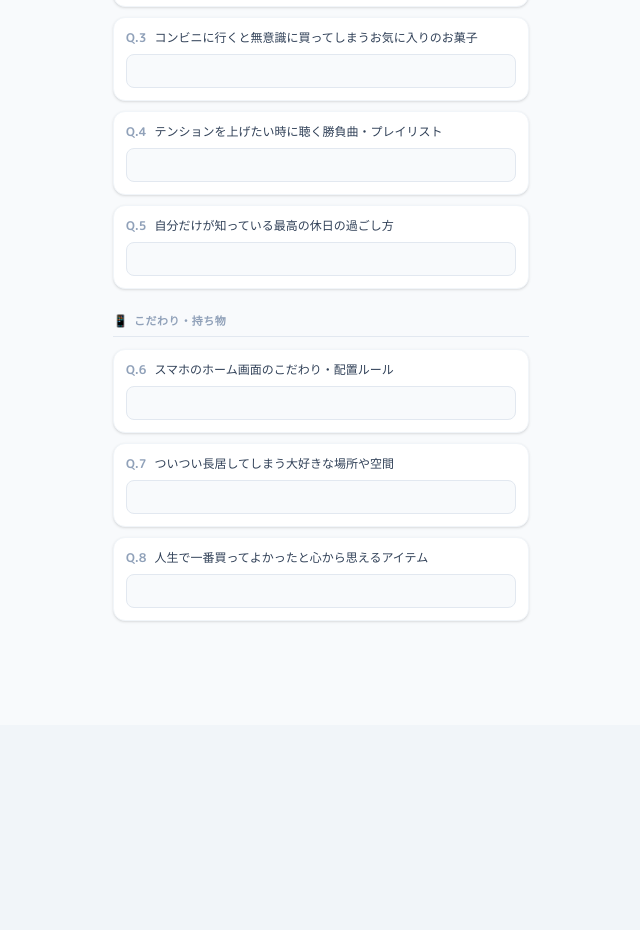
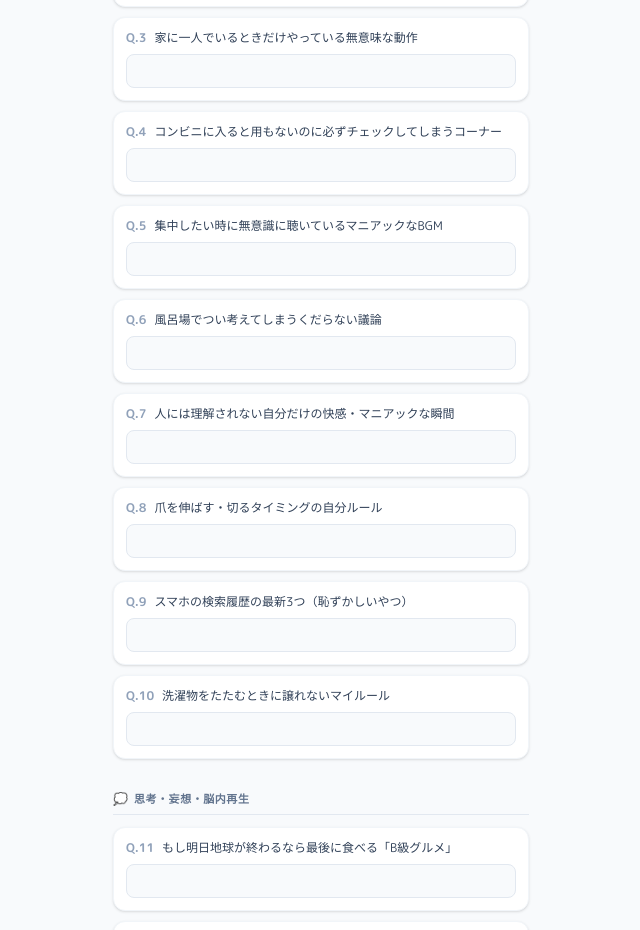
Before and after one commit to Cozy-Blank/watasiwo-katachi-tsukurumono, a Next.js app: page / in a window 1280 px wide. Shown: the part 517-1447 px from the top of the page, without its empty margins (319-959 px from the left). Before the commit the page ends 1242 px from the top, so only its background shows below. Built offline with nearby package versions, Linux system fonts and the light colour scheme.

Commit message:
feat: 100の偏愛＆クセつよ質問リストの完全組み込み

```diff
--- a/app/page.js
+++ b/app/page.js
@@ -1,25 +1,173 @@
 import Image from "next/image";
 
 export default function Home() {
-  // 質問のデータリスト（ここにどんどん質問を追加できます！）
-  const questionsSection1 = [
+  const sections = [
+    {
+      title: "日常の行い・ひそかな癖",
+      icon: "🌙",
+      questions: [
         { id: "Q.1", text: "疲れた夜に無心で観てしまう動画のジャンル" },
         { id: "Q.2", text: "なぜか捨てられずに放置している謎のガジェット・小物" },
-    { id: "Q.3", text: "コンビニに行くと無意識に買ってしまうお気に入りのお菓子" },
-    { id: "Q.4", text: "テンションを上げたい時に聴く勝負曲・プレイリスト" },
-    { id: "Q.5", text: "自分だけが知っている最高の休日の過ごし方" },
-  ];
-
-  const questionsSection2 = [
-    { id: "Q.6", text: "スマホのホーム画面のこだわり・配置ルール" },
-    { id: "Q.7", text: "ついつい長居してしまう大好きな場所や空間" },
-    { id: "Q.8", text: "人生で一番買ってよかったと心から思えるアイテム" },
+        { id: "Q.3", text: "家に一人でいるときだけやっている無意味な動作" },
+        { id: "Q.4", text: "コンビニに入ると用もないのに必ずチェックしてしまうコーナー" },
+        { id: "Q.5", text: "集中したい時に無意識に聴いているマニアックなBGM" },
+        { id: "Q.6", text: "風呂場でつい考えてしまうくだらない議論" },
+        { id: "Q.7", text: "人には理解されない自分だけの快感・マニアックな瞬間" },
+        { id: "Q.8", text: "爪を伸ばす・切るタイミングの自分ルール" },
+        { id: "Q.9", text: "スマホの検索履歴の最新3つ（恥ずかしいやつ）" },
+        { id: "Q.10", text: "洗濯物をたたむときに譲れないマイルール" },
+      ],
+    },
+    {
+      title: "思考・妄想・脳内再生",
+      icon: "💭",
+      questions: [
+        { id: "Q.11", text: "もし明日地球が終わるなら最後に食べる「B級グルメ」" },
+        { id: "Q.12", text: "脳内で100万回再生された過去の恥ずかしいフラッシュバック" },
+        { id: "Q.13", text: "宝くじで10億円当たったら最初に買う「誰も得しないもの」" },
+        { id: "Q.14", text: "妄想の中で自分が無双しているシチュエーション" },
+        { id: "Q.15", text: "死ぬまでに一度は言ってみたい格好つけたセリフ" },
+        { id: "Q.16", text: "実は密かに憧れている「フィクションの職業」" },
+        { id: "Q.17", text: "自分だけの世界観に浸れる最高の「妄想BGM」" },
+        { id: "Q.18", text: "自分が映画の主人公だったら流れてほしいエンディング曲" },
+        { id: "Q.19", text: "理由はないけれど、昔からなぜか惹かれる言葉・単語" },
+        { id: "Q.20", text: "生まれ変わったらなってみたい「人間以外のもの」" },
+      ],
+    },
+    {
+      title: "食・味覚の偏愛",
+      icon: "🍳",
+      questions: [
+        { id: "Q.21", text: "他人には見せられない「ズボラ飯・奇妙な食べ合わせ」" },
+        { id: "Q.22", text: "結局一番うまいと思っている「安価な市販のお菓子」" },
+        { id: "Q.23", text: "ラーメン屋でスープを一口飲んだ瞬間の心の中のリアクション" },
+        { id: "Q.24", text: "どんなにお腹がいっぱいでも入る「別腹」なもの" },
+        { id: "Q.25", text: "ファミレスに入ったら絶対に頼んでしまうメニュー" },
+        { id: "Q.26", text: "テンションがブチ上がる自作の超ピンポイントレシピ" },
+        { id: "Q.27", text: "実は苦手だけど大人ぶって食べられるフリをしている食べ物" },
+        { id: "Q.28", text: "カレーに絶対に入れたい自分だけの隠し味" },
+        { id: "Q.29", text: "「これさえあれば白米が無限にいける」と思う最高のお供" },
+        { id: "Q.30", text: "深夜2時に食べると最高に背徳感があるもの" },
+      ],
+    },
+    {
+      title: "時間・隙間・行動パターン",
+      icon: "⏳",
+      questions: [
+        { id: "Q.31", text: "5分の待ち時間が発生したときに真っ先にやること" },
+        { id: "Q.32", text: "休日を完璧に無駄にした日の言い訳" },
+        { id: "Q.33", text: "予定が突然キャンセルされた瞬間の本心" },
+        { id: "Q.34", text: "布団に入ってから寝落ちするまでの平均思考ルーティン" },
+        { id: "Q.35", text: "待ち合わせ場所に30分早く着いたときの時間の潰し方" },
+        { id: "Q.36", text: "休日の午前中を最高にするために必要な1つの行動" },
+        { id: "Q.37", text: "急に思い立って深夜に始めてしまう部屋の模様替え・作業" },
+        { id: "Q.38", text: "雨の日に家から一歩も出ないでやること" },
+        { id: "Q.39", text: "電車の乗り換えで絶対に座りたいときの視線と立ち位置" },
+        { id: "Q.40", text: "朝起きてから最初に発する言葉または声" },
+      ],
+    },
+    {
+      title: "失敗・反省・やってはいけない禁忌",
+      icon: "💥",
+      questions: [
+        { id: "Q.41", text: "深酒したときに「絶対にやってはいけない」マイルール" },
+        { id: "Q.42", text: "テンションが上がっている時にやりがちな痛い行動" },
+        { id: "Q.43", text: "ネットショッピングで酔った勢いで買って後悔したもの" },
+        { id: "Q.44", text: "人に言われて地味にショックだった「自分の癖」" },
+        { id: "Q.45", text: "怒られた時に脳内で流れている現実逃避の映像" },
+        { id: "Q.46", text: "緊張すると出てしまう体調や行動の変異" },
+        { id: "Q.47", text: "アラームを止めた後の「あと5分」で見る夢" },
+        { id: "Q.48", text: "人の前でやらかした人生最大の「言い間違い」" },
+        { id: "Q.49", text: "SNSで投稿ボタンを押す直前に怖くなって消した文章の傾向" },
+        { id: "Q.50", text: "後から振り返ると黒歴史な昔のマイブーム" },
+      ],
+    },
+    {
+      title: "買い物・モノ・積み偏愛",
+      icon: "📦",
+      questions: [
+        { id: "Q.51", text: "読みたくて買ったのに本棚で寝かしている本" },
+        { id: "Q.52", text: "インストールしたものの1回も開いていないアプリ" },
+        { id: "Q.53", text: "衝動買いしたけれど一度も外に着ていっていない服" },
+        { id: "Q.54", text: "カバンの中に常に入っていないと不安になるもの" },
+        { id: "Q.55", text: "なぜか定期的に買ってしまう同じようなデザインのアイテム" },
+        { id: "Q.56", text: "部屋の中で一番愛着がある「一見ゴミに見えるもの」" },
+        { id: "Q.57", text: "パッケージ買い（パケ買い）して大成功したアイテム" },
+        { id: "Q.58", text: "値段の割にQOL（生活の質）が爆上がりした最高の買い物" },
+        { id: "Q.59", text: "いつか絶対に使いたいと思って大切に保管している箱や紙袋" },
+        { id: "Q.60", text: "「これは自分しか買ってないだろ」と思うニッチな愛用品" },
+      ],
+    },
+    {
+      title: "人間関係・距離感",
+      icon: "🤝",
+      questions: [
+        { id: "Q.61", text: "人と接するときに密かに観察しているフェチポイント" },
+        { id: "Q.62", text: "「この人とは気が合うな」と確信する瞬間" },
+        { id: "Q.63", text: "逆に「あ、ちょっと苦手かも」と察する相手の小さな行動" },
+        { id: "Q.64", text: "LINEの返信をあえて数時間遅らせるときの理由" },
+        { id: "Q.65", text: "大人数での飲み会で真っ先に座るポジション" },
+        { id: "Q.66", text: "人から褒められたときに一番嬉しい言葉" },
+        { id: "Q.67", text: "初対面の人に自己紹介するとき、あえて言わないでおくこと" },
+        { id: "Q.68", text: "「自分って実は性格悪いな」と自覚する瞬間" },
+        { id: "Q.69", text: "友達に「これ知ってる？」と教えたくなるマニアックな雑学" },
+        { id: "Q.70", text: "人にされて一番テンションが下がること" },
+      ],
+    },
+    {
+      title: "五感・フェチズム",
+      icon: "✨",
+      questions: [
+        { id: "Q.71", text: "理由は言えないけれど「大好きな匂い・香り」" },
+        { id: "Q.72", text: "聴くと鳥肌が立つ「大好物な音（ASMR的なもの）」" },
+        { id: "Q.73", text: "触っているだけで心が落ち着く素材・触感" },
+        { id: "Q.74", text: "街中で見かけるとつい視線で追ってしまうもの" },
+        { id: "Q.75", text: "季節の変わり目に感じる「あの独特な空気」の正体" },
+        { id: "Q.76", text: "なぜか心が落ち着く「特定の場所・空間」" },
+        { id: "Q.77", text: "自分の部屋の中で最も視界に入ると落ち着くアングル" },
+        { id: "Q.78", text: "色の中で無意識に選んでしまう「偏愛カラー」" },
+        { id: "Q.79", text: "見ているだけでテンションが上がる幾何学模様や建築" },
+        { id: "Q.80", text: "理由もなく好きな「特定の文字の形・フォント」" },
+      ],
+    },
+    {
+      title: "マニアックなこだわり・マイブーム",
+      icon: "🔥",
+      questions: [
+        { id: "Q.81", text: "今、一番時間を忘れて没頭できるマイブーム" },
+        { id: "Q.82", text: "周りには一切共感されない「自分だけのフェチ」" },
+        { id: "Q.83", text: "どんなに疲れていてもこれだけは欠かさない日課" },
+        { id: "Q.84", text: "ゲームでキャラメイクするときに絶対入れるこだわり" },
+        { id: "Q.85", text: "スマホのホーム画面の並び順に関する譲れないルール" },
+        { id: "Q.86", text: "自分だけが知っている地元の「秘密のスポット」" },
+        { id: "Q.87", text: "「これの専門家になれるかも」と思うくらい詳しい分野" },
+        { id: "Q.88", text: "映画やドラマで一番感情移入してしまうキャラクターのタイプ" },
+        { id: "Q.89", text: "今一番会って語り合いたい歴史上の人物または架空のキャラ" },
+        { id: "Q.90", text: "死ぬまでに一度は挑戦してみたい奇抜な体験" },
+      ],
+    },
+    {
+      title: "偏愛・ワタシの構成要素",
+      icon: "🧩",
+      questions: [
+        { id: "Q.91", text: "自分の人生に一番影響を与えた「一冊の作品」" },
+        { id: "Q.92", text: "聴くだけで特定の時代にタイムスリップできる思い出の曲" },
+        { id: "Q.93", text: "自分の精神年齢は何歳だと思っているか" },
+        { id: "Q.94", text: "自分の「説明書」の一ページ目に書くべき注意事項" },
+        { id: "Q.95", text: "自分の性格を動物に例えるなら" },
+        { id: "Q.96", text: "自分の「取扱説明書」に載っている「長持ちさせるコツ」" },
+        { id: "Q.97", text: "自分の弱点を克服するために試した珍しい方法" },
+        { id: "Q.98", text: "自分の長所をひとつだけ自慢するなら" },
+        { id: "Q.99", text: "これから新しく「偏愛」したい探求中のテーマ" },
+        { id: "Q.100", text: "一言で表すなら「ワタシをかたちづくるもの」とは？" },
+      ],
+    },
   ];
 
   return (
     <div className="min-h-screen bg-slate-50 text-slate-800">
-      <main className="max-w-md mx-auto px-4 py-6 pb-20">
-        {/* スマホ画面幅に合わせたバナー */}
+      <main className="max-w-md mx-auto px-4 py-6 pb-24">
+        {/* バナー */}
         <div className="w-full mb-3 overflow-hidden rounded-2xl shadow-sm">
           <Image
             src="/katati.png"
@@ -36,17 +184,18 @@ export default function Home() {
           100の偏愛＆クセつよ質問リスト
         </p>
 
-        {/* セクション１ */}
-        <section className="mb-6">
+        {/* 質問セクション一覧 */}
+        {sections.map((sec, idx) => (
+          <section key={idx} className="mb-8">
             <div className="flex items-center gap-1.5 mb-3 border-b border-slate-200 pb-1.5">
-            <span className="text-xs">🌙</span>
-            <h2 className="text-[11px] font-bold text-slate-400 tracking-wider uppercase">
-              日常の行い・ひそかな癖
+              <span className="text-xs">{sec.icon}</span>
+              <h2 className="text-[11px] font-bold text-slate-500 tracking-wider uppercase">
+                {sec.title}
               </h2>
             </div>
 
             <div className="space-y-2.5">
-            {questionsSection1.map((q) => (
+              {sec.questions.map((q) => (
                 <div
                   key={q.id}
                   className="bg-white p-3 rounded-xl border border-slate-100 shadow-sm"
@@ -63,34 +212,7 @@ export default function Home() {
               ))}
             </div>
           </section>
-
-        {/* セクション２ */}
-        <section className="mb-6">
-          <div className="flex items-center gap-1.5 mb-3 border-b border-slate-200 pb-1.5">
-            <span className="text-xs">📱</span>
-            <h2 className="text-[11px] font-bold text-slate-400 tracking-wider uppercase">
-              こだわり・持ち物
-            </h2>
-          </div>
-
-          <div className="space-y-2.5">
-            {questionsSection2.map((q) => (
-              <div
-                key={q.id}
-                className="bg-white p-3 rounded-xl border border-slate-100 shadow-sm"
-              >
-                <div className="flex items-center gap-2 text-xs mb-2">
-                  <span className="font-bold text-slate-400 shrink-0">{q.id}</span>
-                  <p className="font-medium text-slate-700 truncate">{q.text}</p>
-                </div>
-                <input
-                  type="text"
-                  className="w-full text-xs px-3 py-2 bg-slate-50 border border-slate-200 rounded-lg focus:outline-none focus:ring-1 focus:ring-slate-400 text-slate-700"
-                />
-              </div>
         ))}
-          </div>
-        </section>
       </main>
     </div>
   );
```
Lines whose indentation alone changed are shown as unchanged.
